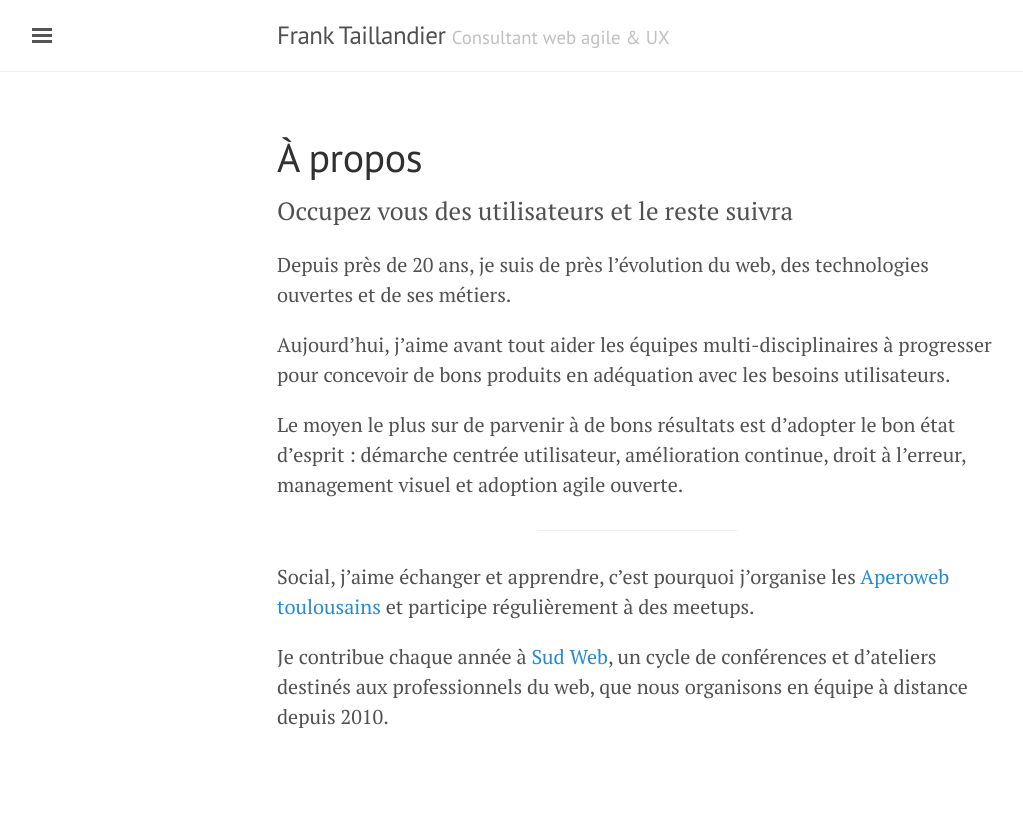
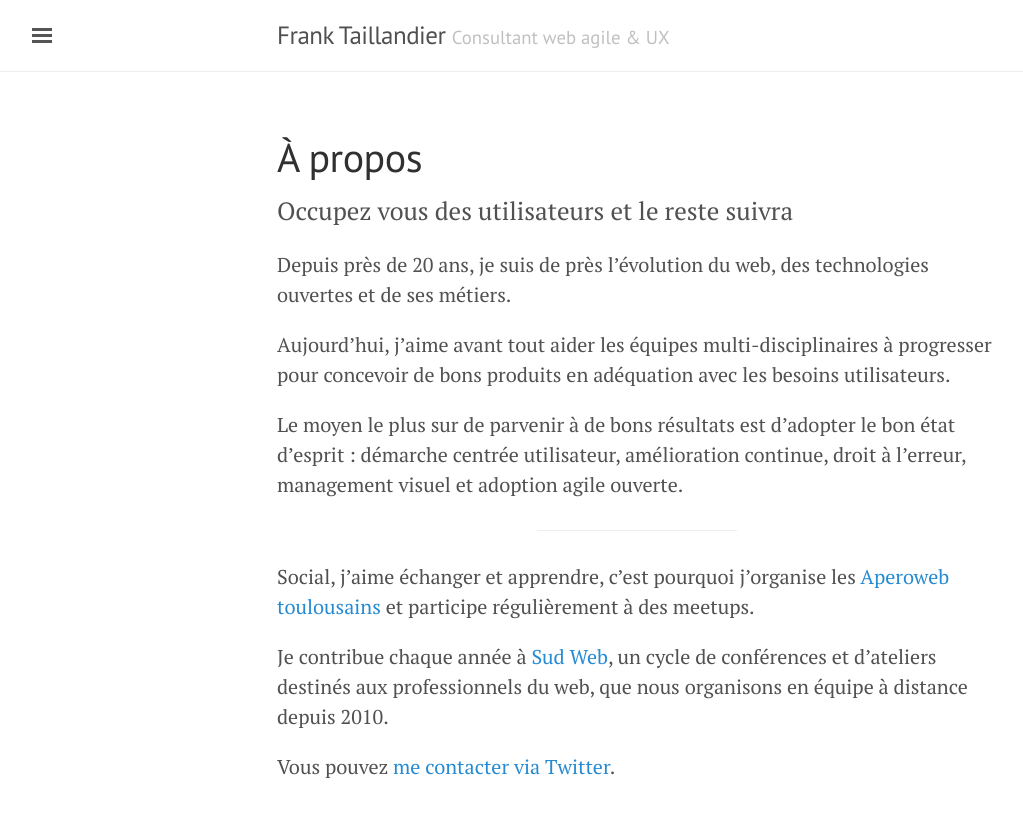
Before and after one commit to DirtyF/frank.taillandier.me, a Jekyll site: the page built from _pages/a-propos.md, in a window 1280 px wide. Shown: the top 817 px of the page, without its empty margins (3-1026 px from the left). Built offline with Jekyll 4.4.1, drawn with Linux system fonts in a browser that asks for light colours.

Commit message:
add link to Twitter

```diff
--- a/_pages/a-propos.md
+++ b/_pages/a-propos.md
@@ -18,3 +18,6 @@ Le moyen le plus sur de parvenir à de bons résultats est d'adopter le bon éta
 Social, j'aime échanger et apprendre, c'est pourquoi j'organise les [Aperoweb toulousains](http://toulouse.aperoweb.fr) et participe régulièrement à des meetups.
 
 Je contribue chaque année à [Sud Web](http://sudweb.fr), un cycle de conférences et d'ateliers destinés aux professionnels du web, que nous organisons en équipe à distance depuis 2010.
+
+Vous pouvez [me contacter via Twitter](//twitter.com/{{ site.twitter.username
+}}).
```
